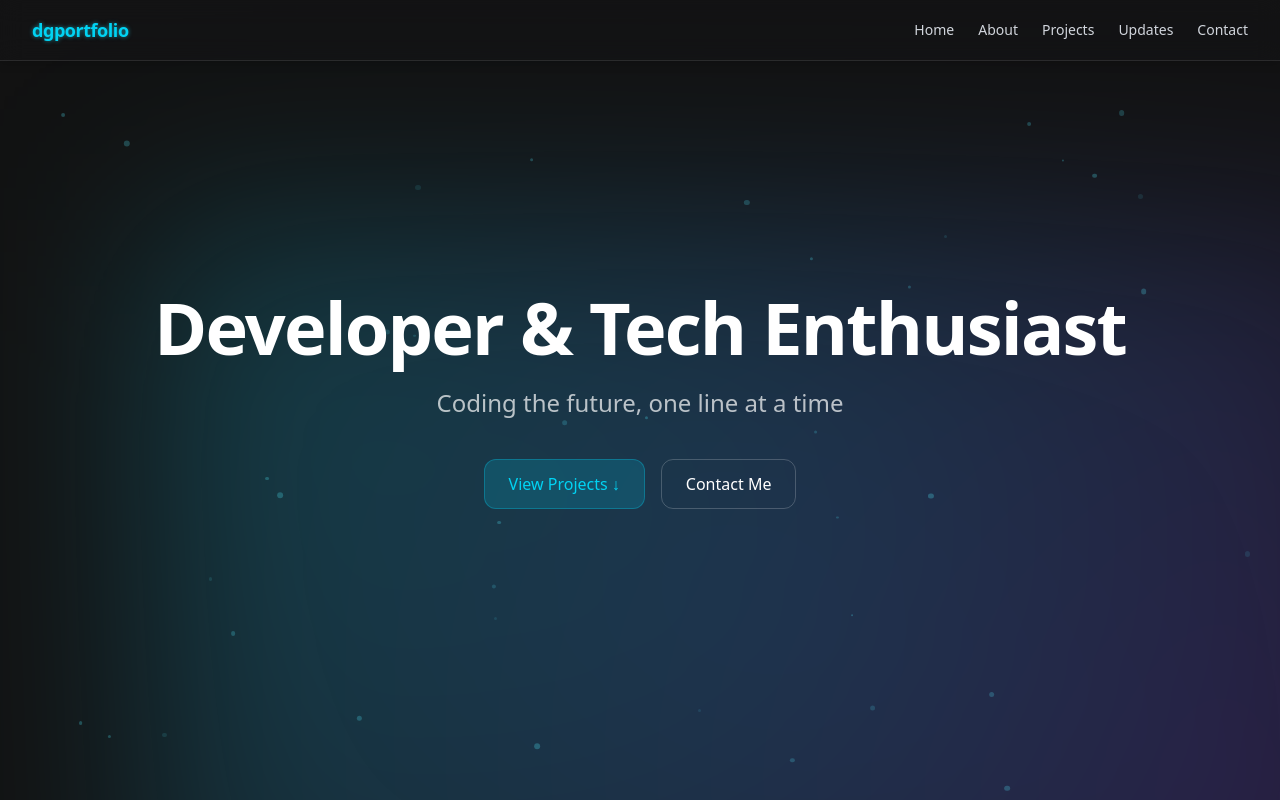
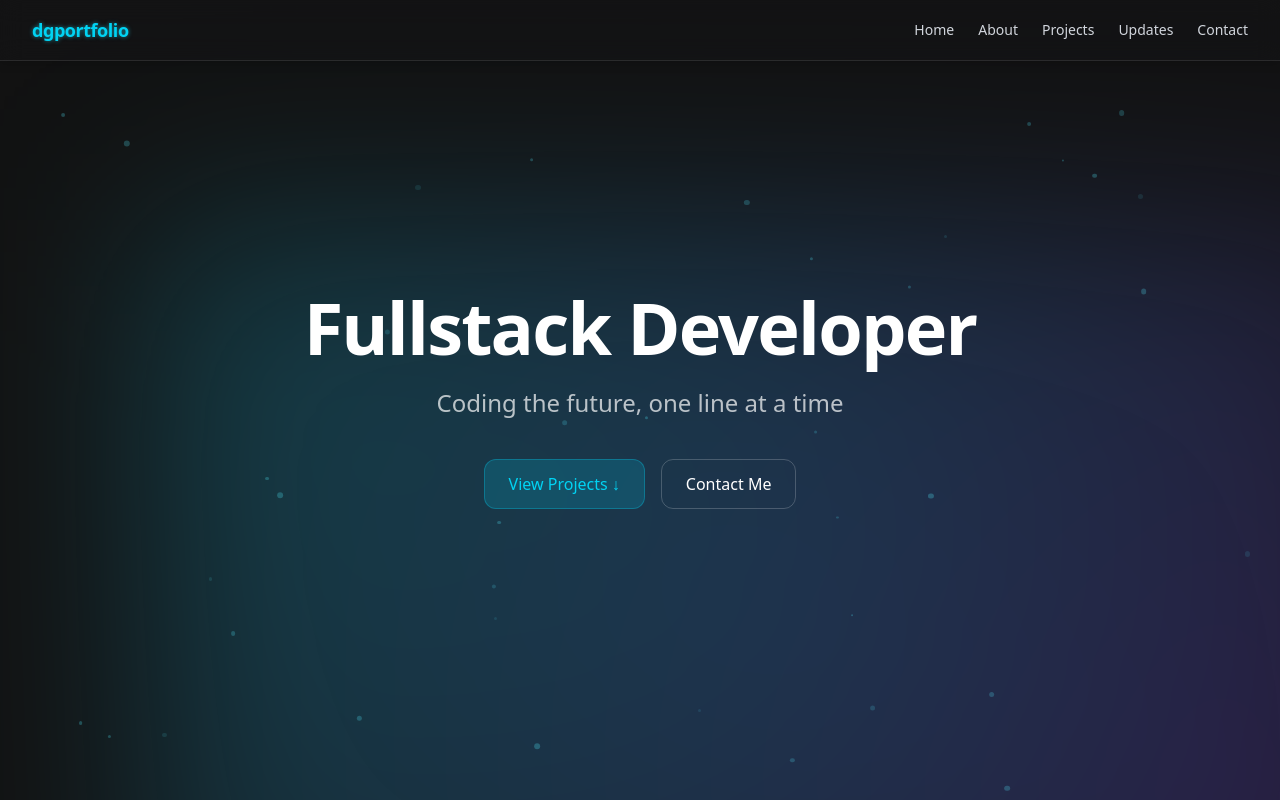
Before and after one commit to DCoelhoo/Portfolio-3.0, a Next.js app: page / in a window 1280 px wide. Shown: the top 800 px of the page. Built offline with nearby package versions, Linux system fonts and the light colour scheme; no server answers.

Commit message:
changed title

```diff
--- a/app/page.tsx
+++ b/app/page.tsx
@@ -44,7 +44,7 @@ export default function HomePage() {
           animate={{ opacity: 1, y: 0 }}
           transition={{ duration: 1 }}
         >
-          Developer &amp; Tech Enthusiast
+          Fullstack Developer
         </motion.h1>
 
         <motion.p
```
